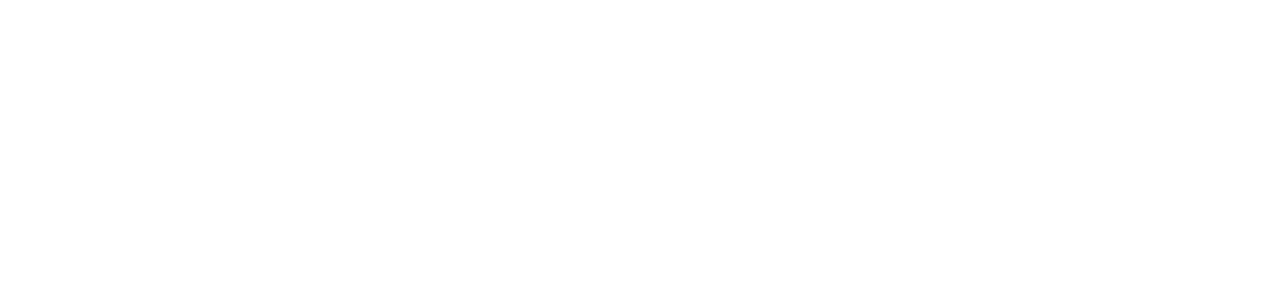
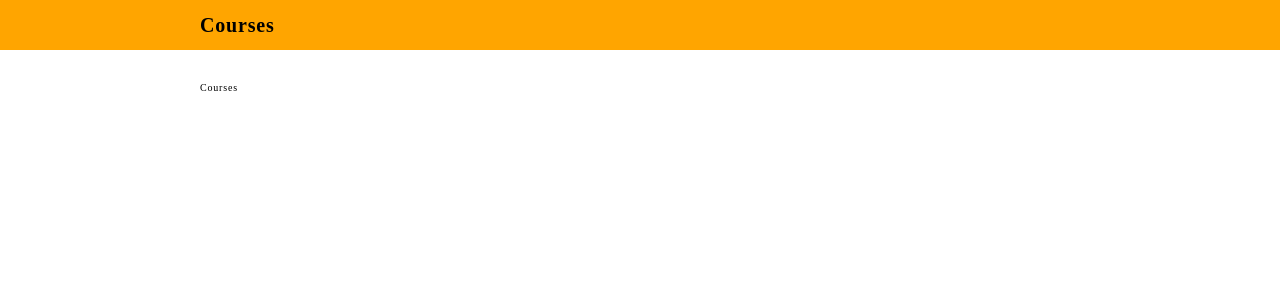
Before and after one commit to poldeeek/recruitment, a React app: page / in a window 1280 px wide. Shown: the top 300 px of the page. Built offline with nearby package versions, Linux system fonts and the light colour scheme.

Commit message:
courses component + little styling

```diff
--- a/src/App.tsx
+++ b/src/App.tsx
@@ -1,7 +1,34 @@
 import styled from 'styled-components';
 
+import Courses from './components/courses';
+
 const App: React.FC = () => {
-  return <div></div>;
+  return (
+    <AppContainer>
+      <Header>
+        <Title>Courses</Title>
+      </Header>
+      <Courses />
+    </AppContainer>
+  );
 };
 
 export default App;
+
+const AppContainer = styled.div``;
+
+const Header = styled.header`
+  height: 5rem;
+  padding: 0 1rem;
+  background-color: orange;
+  display: flex;
+  align-items: center;
+
+  @media (min-width: 992px) {
+    padding: 0 20rem;
+  }
+`;
+
+const Title = styled.h1`
+  margin: 0;
+`;
--- /dev/null
+++ b/src/components/courses.tsx
@@ -0,0 +1,15 @@
+import styled from 'styled-components';
+
+const Courses: React.FC = () => {
+  return <CoursesContainer>Courses</CoursesContainer>;
+};
+
+export default Courses;
+
+const CoursesContainer = styled.div`
+  padding: 1rem;
+
+  @media (min-width: 992px) {
+    padding: 3rem 20rem;
+  }
+`;
```
